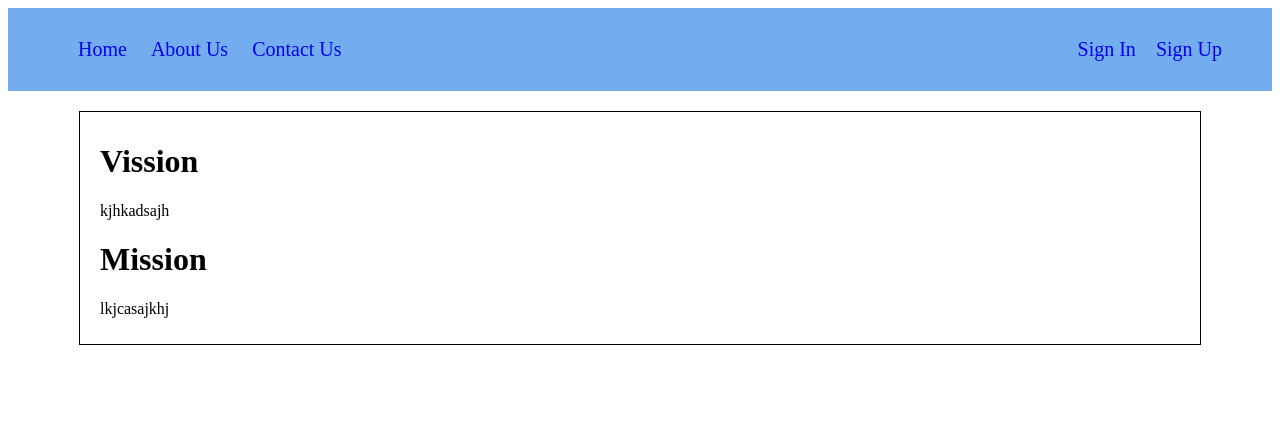
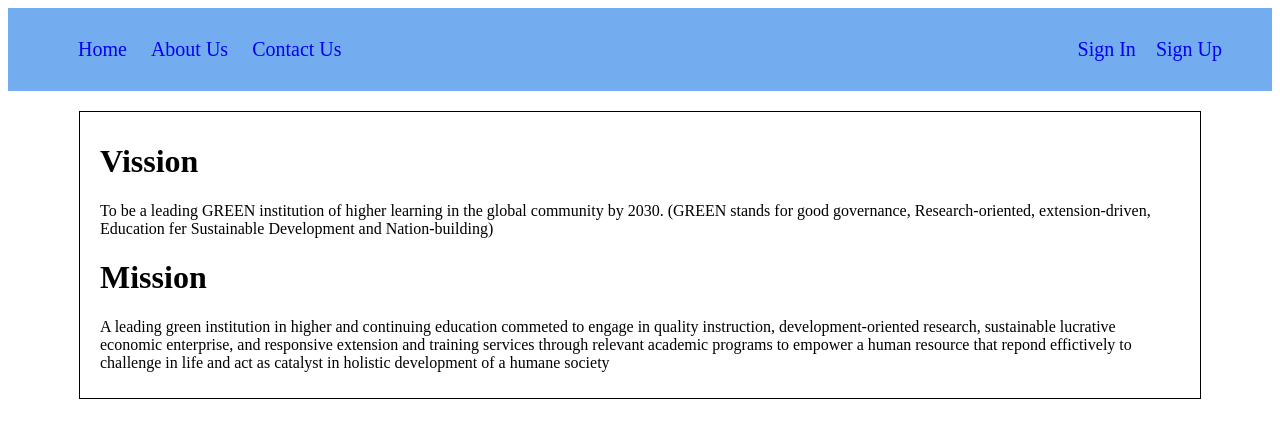
Before and after one commit to damayonhenry/damayonhenry.github.io, a plain HTML site: page index.html in a window 1280 px wide. Drawn offline with Linux system fonts and the light colour scheme.

Commit message:
My first commit

```diff
--- a/index.html
+++ b/index.html
@@ -15,9 +15,9 @@
 <div class="head">
 	<div class="body">
 	<h1>Vission</h1>
-	<p>kjhkadsajh</p>
+	<p>To be a leading GREEN institution of higher learning in the global community by 2030. (GREEN stands for good governance, Research-oriented, extension-driven, Education fer Sustainable Development and Nation-building)</p>
 	<h1>Mission</h1>
-	<p>lkjcasajkhj</p>
+	<p>A leading green institution in higher and continuing education commeted to engage in quality instruction, development-oriented research, sustainable lucrative economic enterprise, and responsive extension and training services through relevant academic programs to empower a human resource that repond effictively to challenge in life and act as catalyst in holistic development of a humane society</p>
 	</div>
 </div>
 </body>
```
